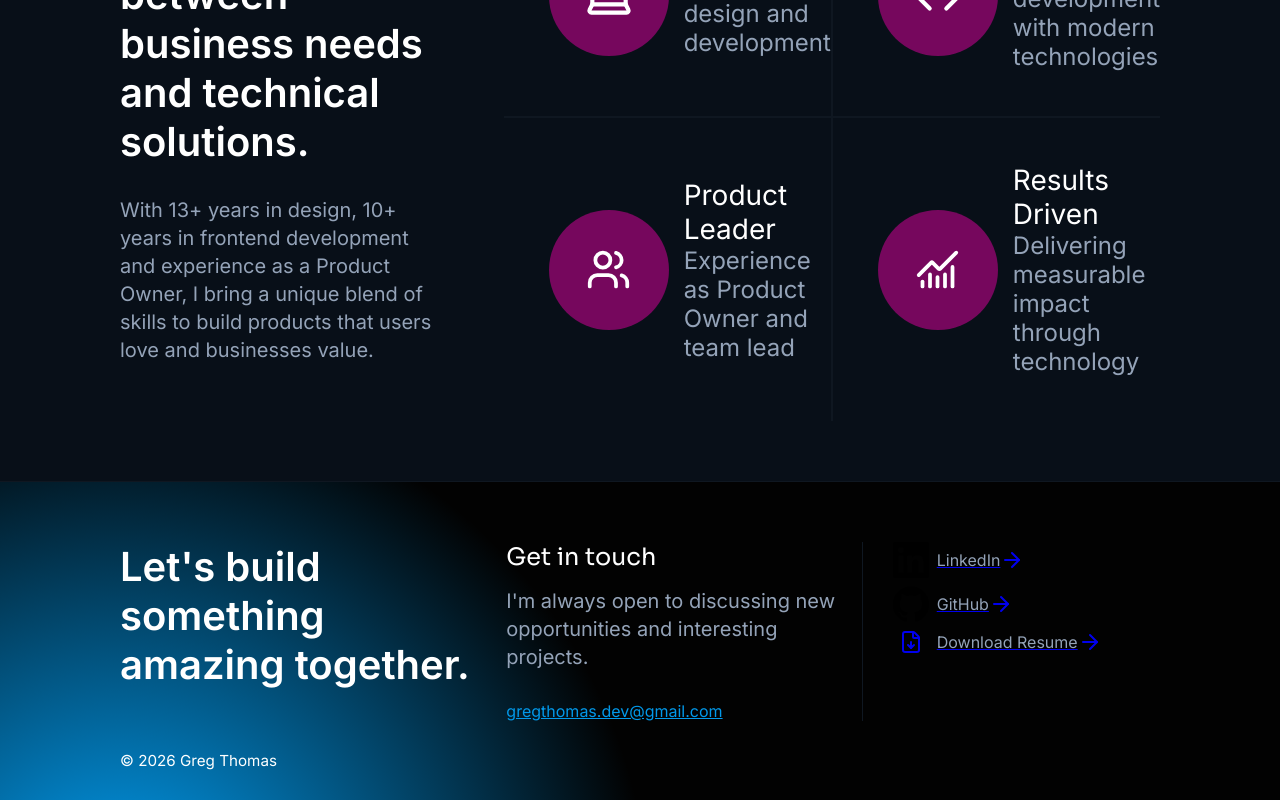
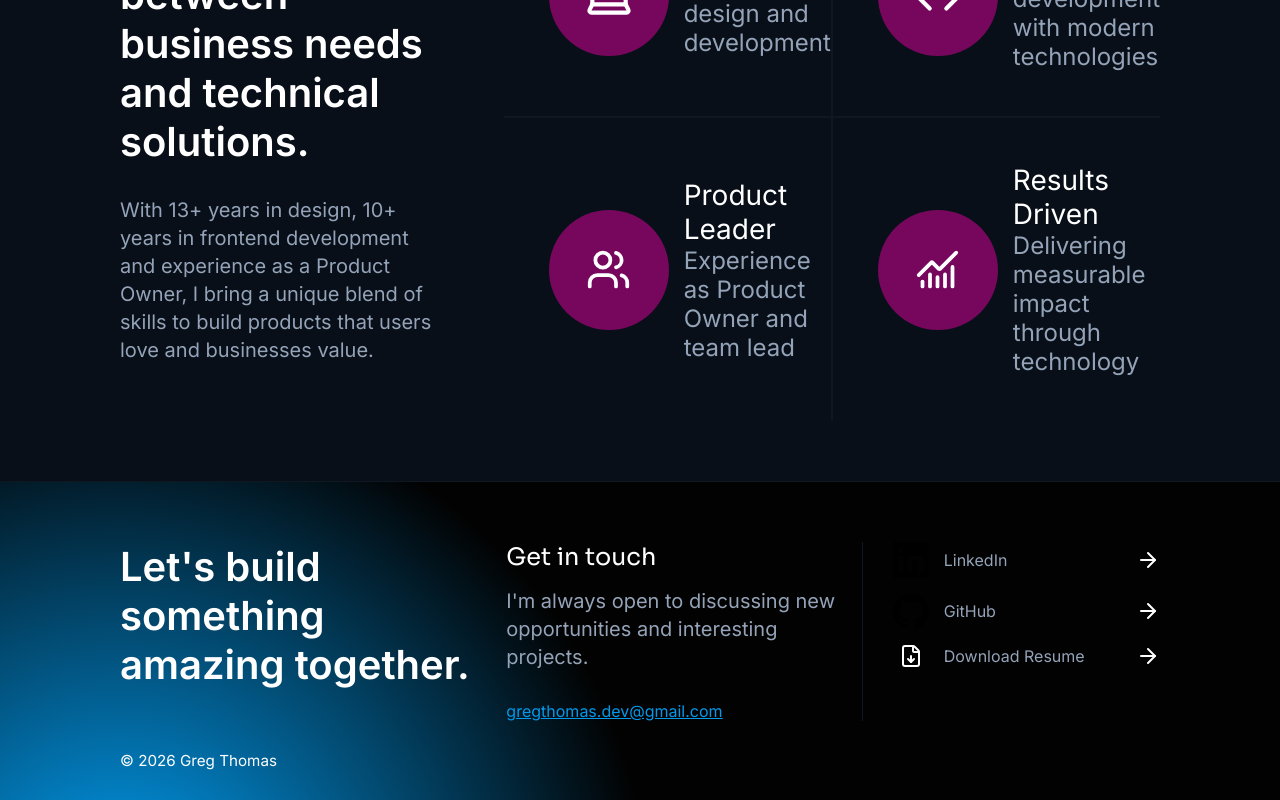
Before and after one commit to itsGregT/portfolio, a Next.js app: page / in a window 1280 px wide. Shown: the part 2143-2943 px from the top of the page. Built offline with nearby package versions, Linux system fonts and the light colour scheme.

Commit message:
* footer link tweaks

```diff
--- a/components/Footer.tsx
+++ b/components/Footer.tsx
@@ -19,22 +19,28 @@ export default function Footer() {
                     <ul className="footer__social-links-list">
                         <li className="footer__social-link-li">
                             <a className="footer__social-link" href="https://www.linkedin.com/in/itsgregt/">
+                                <span className="footer__social-link-left">
                                     <LinkedinIcon className="footer__social-link-icon" />
                                     <p className="footer__social-link-text">LinkedIn</p>
+                                </span>
                                 <ArrowRight />
                             </a>
                         </li>
                         <li className="footer__social-link-li">
                             <a className="footer__social-link" href="https://github.com/itsGregT">
+                                <span className="footer__social-link-left">
                                     <GithubIcon className="footer__social-link-icon" />
                                     <p className="footer__social-link-text">GitHub</p>
+                                </span>
                                 <ArrowRight />
                             </a>
                         </li>
                         <li className="footer__social-link-li">
                             <a className="footer__social-link" href="https://www.linkedin.com/in/itsgregt/">
+                                <span className="footer__social-link-left">
                                     <FileDown className="footer__social-link-icon" />
                                     <p className="footer__social-link-text">Download Resume</p>
+                                </span>
                                 <ArrowRight />
                             </a>
                         </li>
--- a/styles/components/_hero.scss
+++ b/styles/components/_hero.scss
@@ -52,7 +52,7 @@
 
 .hero__links {
     width: 32px;
-    fill: #ccc;
+    fill: $color-text-primary;
     display: grid;
     grid-template-columns: repeat(3, 45px);
     gap: 45px;
--- a/styles/layout/_footer.scss
+++ b/styles/layout/_footer.scss
@@ -46,13 +46,21 @@
 
 .footer__social-link {
     display: flex;
-    margin-bottom: 8px;
+    justify-content: space-between;
+    margin-bottom: 15px;
     align-items: center;
+    text-decoration: none;
+    color: $color-text-primary;
+}
+
+.footer__social-link-left {
+    display: flex;
+    align-items: center;
+    gap: 15px;
 }
 
 .footer__social-link-icon {
     width: 36px;
-    margin-right: 8px;
 }
 
 .footer__social-link-text {
```
Lines whose indentation alone changed are shown as unchanged.
